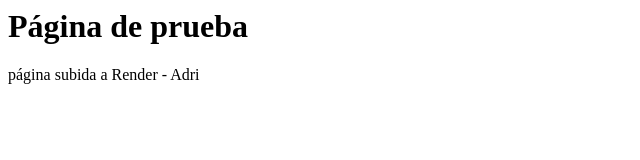
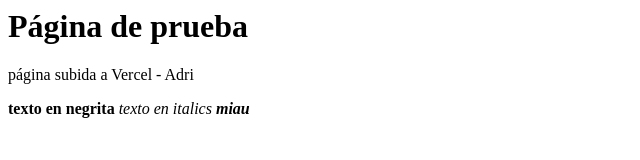
Before and after one commit to Adrig3/render-test, a plain HTML site: page index.html in a window 1280 px wide. Shown: the whole page, without its empty margins (0-640 px from the left). Drawn offline with Linux system fonts and the light colour scheme.

Commit message:
Update index.html

```diff
--- a/index.html
+++ b/index.html
@@ -1,3 +1,9 @@
 <h1>Página de prueba</h1>
 
-<p>página subida a Render - Adri</p>
+<p>página subida a Vercel - Adri</p>
+
+<b>texto en negrita</b>
+
+<i>texto en italics</i>
+
+<b><i>miau</i></b>
```
